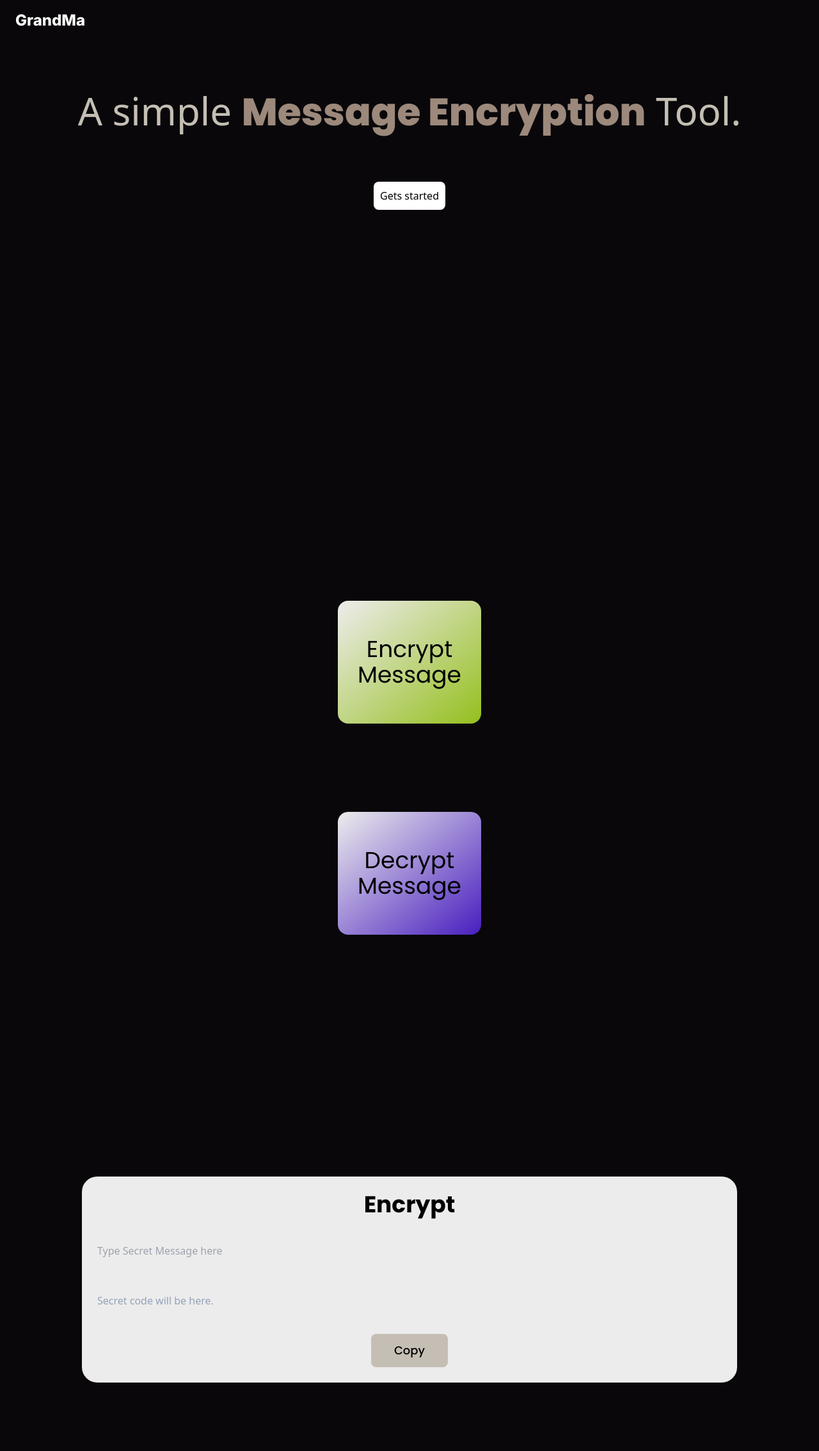
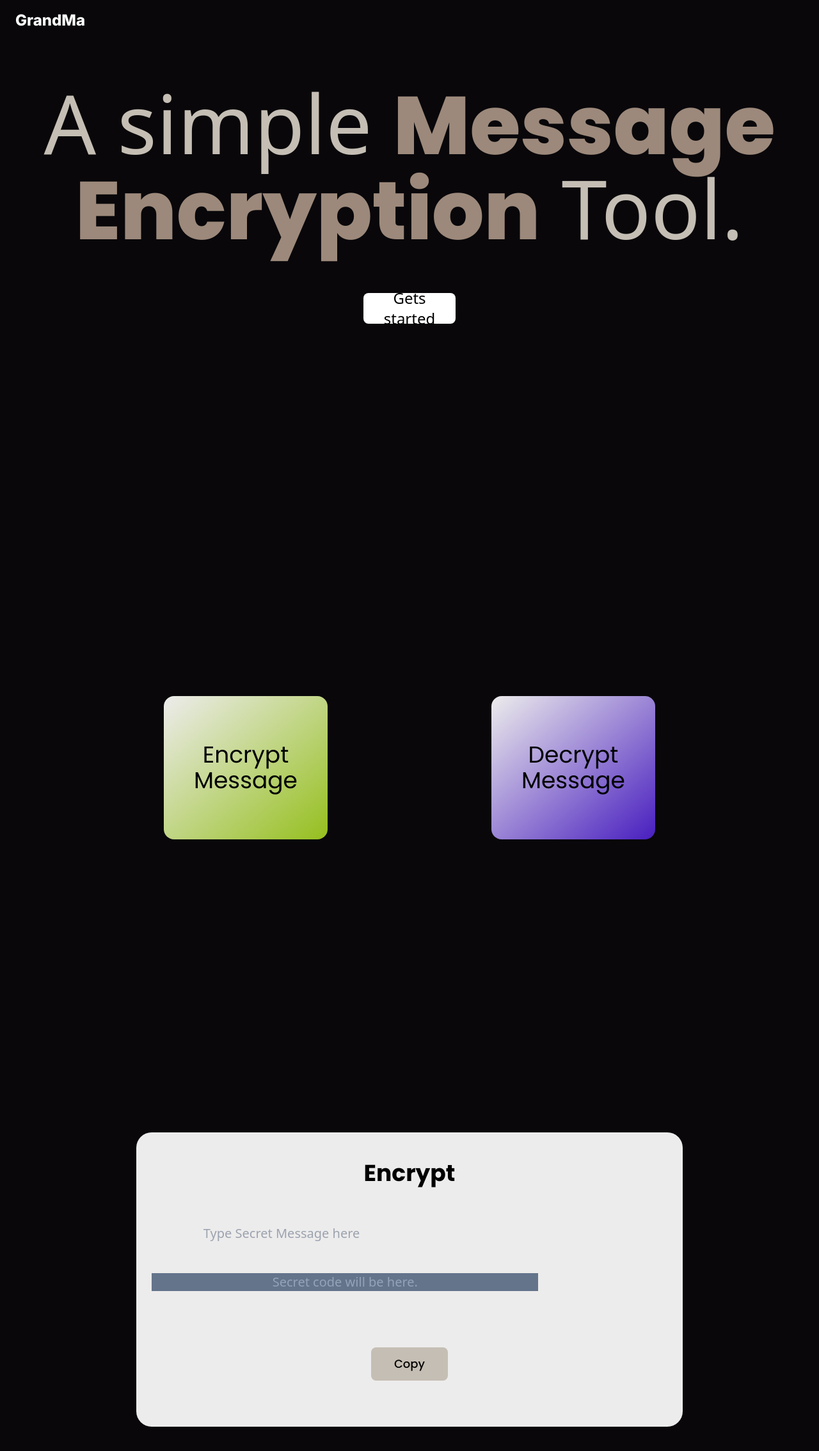
Before and after one commit to nani-samireddy/GrandMa-s-Encryption, a website: page index.html in a window 1280 px wide. Shown: the top 2268 px of the page at 64% size. Drawn offline with Linux system fonts and the light colour scheme.

Commit message:
made tablet responsive

```diff
--- a/index.html
+++ b/index.html
@@ -21,9 +21,9 @@
           GrandMa
         </h1>
       </nav>
-      <div class="mt-20">
+      <div class="mt-20 md:flex md:flex-col md:items-center w-screen h-full">
         <h2
-          class="text-white text-6xl text-pale_silver text-center leading-normal"
+          class="text-white text-6xl text-pale_silver text-center leading-normal md:text-7xl lg:text-9xl"
         >
           A simple
           <span class="font-poppins font-extrabold text-cinereous"
@@ -34,7 +34,7 @@
         <div class="w-screen flex items-center justify-center mt-16">
           <a
             href="#Options"
-            class="bg-white h-11 w-28 rounded-lg text-center flex items-center justify-center"
+            class="bg-white h-11 w-28 rounded-lg text-center flex items-center justify-center md:text-2xl md:w-36 md:h-12 md:p-2"
             >Gets started</a
           >
         </div>
@@ -44,17 +44,17 @@
     <!--Selection section-->
     <section
       id="Options"
-      class="h-screen w-screen flex flex-col items-center justify-evenly font-poppins"
+      class="h-screen w-screen flex flex-col lg:flex-row items-center justify-evenly font-poppins "
     >
       <div
-        class="h-48 w-56 rounded-2xl text-center flex items-center justify-center bg-gradient-to-br from-bright_grey to-lemon_lime"
+        class="h-48 w-56 rounded-2xl text-center flex items-center justify-center bg-gradient-to-br from-bright_grey to-lemon_lime md:h-56 md:w-64"
       >
         <a href="#Encryption">
           <h1 class="text-4xl">Encrypt Message</h1>
         </a>
       </div>
       <div
-        class="h-48 w-56 rounded-2xl text-center flex items-center justify-center bg-gradient-to-br from-bright_grey to-Interdimensional_Blue"
+        class="h-48 w-56 rounded-2xl text-center flex items-center justify-center bg-gradient-to-br from-bright_grey to-Interdimensional_Blue md:h-56 md:w-64"
       >
         <a href="#Decryption"> <h1 class="text-4xl">Decrypt Message</h1></a>
       </div>
@@ -67,12 +67,14 @@
         id="Encryption"
         class="w-screen min-h-screen flex items-center justify-center"
       >
-        <div class="bg-bright_grey w-4/5 h-auto p-6 rounded-3xl">
+        <div class="bg-bright_grey w-4/5 h-auto p-6 rounded-3xl md:w-2/3">
           <div>
-            <h2 class="text-center text-4xl font-poppins font-bold">Encrypt</h2>
+            <h2 class="text-center text-4xl font-poppins font-bold md:py-5">
+              Encrypt
+            </h2>
           </div>
           <!--Input for the Encrypt-->
-          <div class="w-4/5 mt-10">
+          <div class="w-4/5 mt-10 flex justify-center">
             <textarea
               placeholder="Type Secret Message here"
               name="messageInputTag"
@@ -80,15 +82,17 @@
               cols="30"
               rows="1"
               oninput="auto_grow(this)"
-              class="bg-bright_grey resize-none overflow-hidden min-h-min max-h-28 w-full border-b-black border-solid outline-none focus:outline-none"
+              class="bg-bright_grey resize-none overflow-hidden min-h-min max-h-28 w-full border-b-black border-solid outline-none focus:outline-none md:text-xl lg:w-3/4"
             ></textarea>
           </div>
           <!--Output for the encrypt-->
-          <div class="mt-12 flex items-center justify-start text-slate-400">
+          <div
+            class="mt-12 flex bg-slate-500 justify-center text-slate-400 md:text-xl lg:w-3/4"
+          >
             <p id="grandmaCodeOutputTag">Secret code will be here.</p>
           </div>
           <div
-            class="mt-10 w-full flex items-center justify-center font-poppins text-lg"
+            class="mt-10 w-full flex items-center justify-center font-poppins text-lg lg:py-12"
           >
             <!--COPY BUTTON-->
             <button
@@ -108,10 +112,12 @@
       >
         <div
           id="Decryption"
-          class="bg-bright_grey w-4/5 h-auto p-6 rounded-3xl"
+          class="bg-bright_grey w-4/5 h-auto p-6 rounded-3xl md:w-2/3"
         >
           <div>
-            <h2 class="text-center text-4xl font-poppins font-bold">Decrypt</h2>
+            <h2 class="text-center text-4xl font-poppins font-bold md:py-5">
+              Decrypt
+            </h2>
           </div>
           <!--Input for the Decryption-->
           <div class="w-4/5 mt-10">
@@ -122,11 +128,13 @@
               cols="30"
               rows="1"
               oninput="auto_grow(this)"
-              class="bg-bright_grey resize-none overflow-hidden min-h-min max-h-28 w-full border-b-black border-solid outline-none focus:outline-none"
+              class="bg-bright_grey resize-none overflow-hidden min-h-min max-h-28 w-full border-b-black border-solid outline-none focus:outline-none md:text-xl"
             ></textarea>
           </div>
           <!--Output for the encrypt-->
-          <div class="mt-12 flex items-center justify-start text-slate-400">
+          <div
+            class="mt-12 flex items-center justify-start text-slate-400 md:text-xl"
+          >
             <p id="messageOutputTag">Secret Message will be here.</p>
           </div>
           <div
@@ -152,8 +160,8 @@
             How It Works?
           </h2>
         </div>
-        <div>
-          <p class="text-white text-xl font-inter text-center p-8">
+        <div class="flex items-center justify-center">
+          <p class="text-white text-xl font-inter text-center p-8 md:w-2/3">
             This is a simple encryption tool that creates a secret code from
             from a message and that can be again decrypted only in the Grandma
             website.
@@ -161,7 +169,6 @@
         </div>
       </div>
     </section>
-    <p id="dummy" class="hidden"></p>
     <script>
       function auto_grow(element) {
         element.style.height = "5px";
```
Also changed, not shown: public/outputCss.css.
